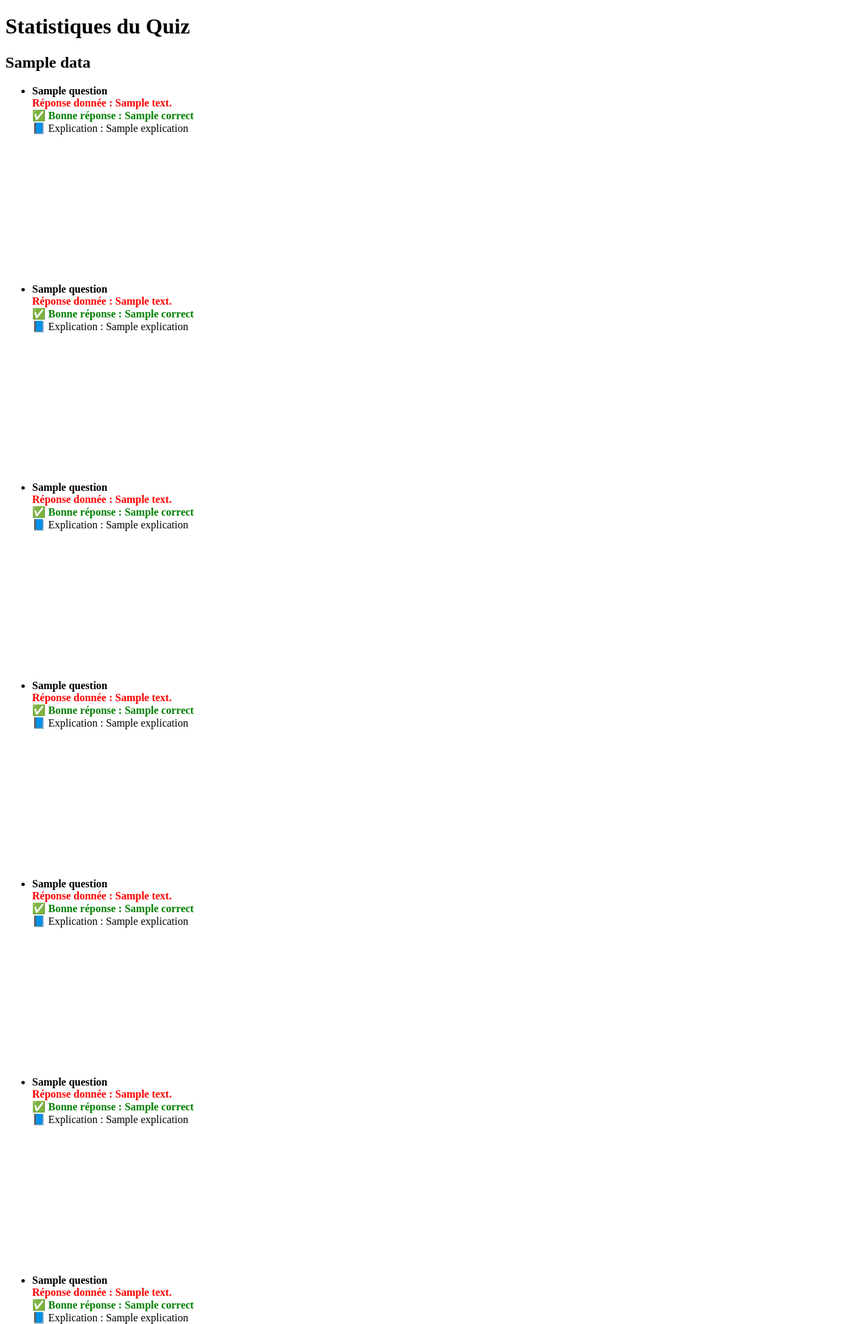
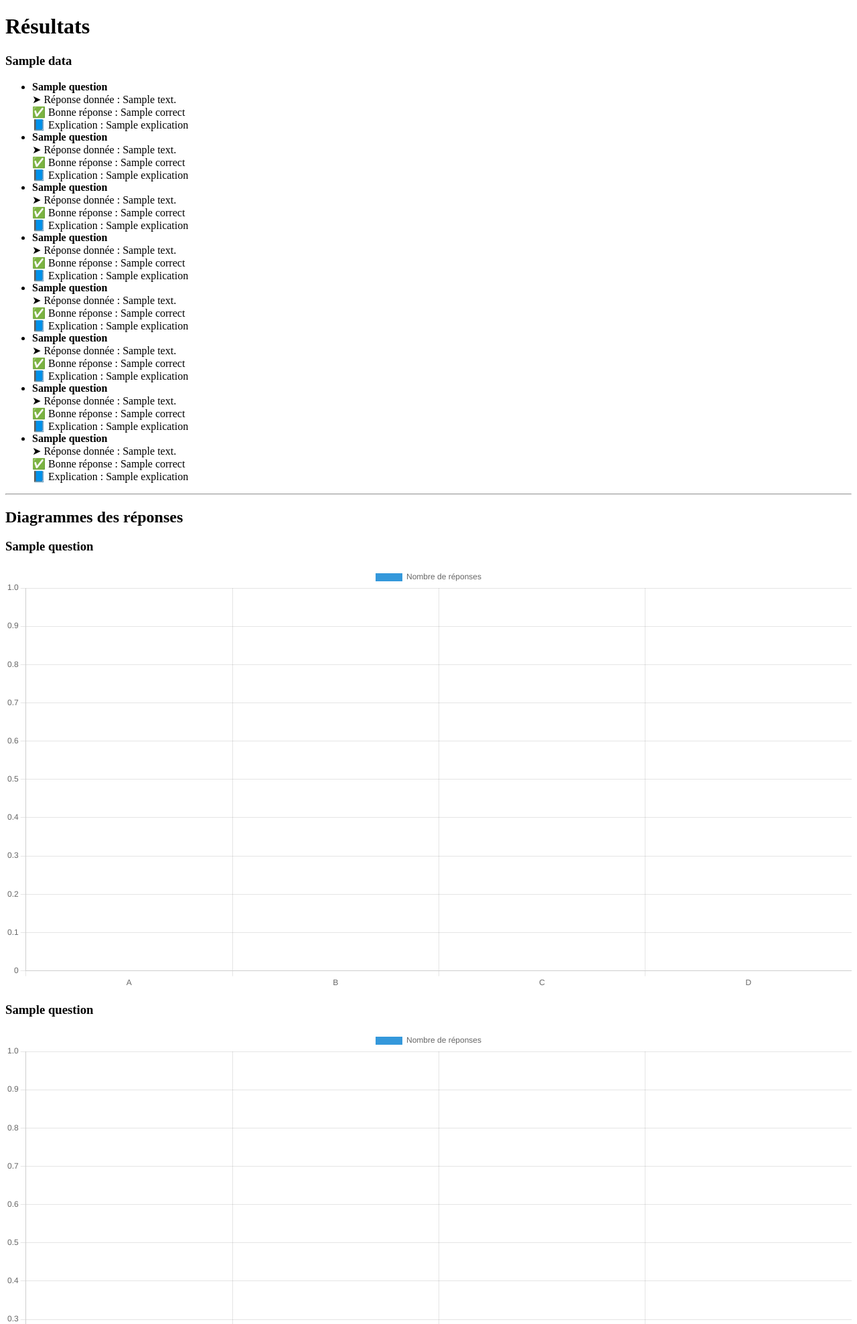
Before and after one commit to Thacherifth/Azitropy1, a Flask app: template templates/stats.html in a window 1280 px wide. Shown: the top 1977 px of the page at 67% size. Run offline with Flask 3, Linux system fonts and the light colour scheme; the template is opened without the code that fills it: most values are stand-ins (such as "Sample title", 1, 10 or a date in 2020); a map, chart or similar area stays blank.

```diff
--- a/templates/stats.html
+++ b/templates/stats.html
@@ -2,67 +2,48 @@
 <html lang="fr">
 <head>
     <meta charset="UTF-8">
-    <title>Statistiques</title>
+    <title>Résultats du Quiz</title>
     <script src="https://cdn.jsdelivr.net/npm/chart.js"></script>
-    <style>
-        .correct {
-            color: green;
-            font-weight: bold;
-        }
-        .incorrect {
-            color: red;
-            font-weight: bold;
-        }
-        .question-container {
-            margin-bottom: 30px;
-        }
-    </style>
 </head>
 <body>
-    <h1>Statistiques du Quiz</h1>
+    <h1>Résultats</h1>
 
     {% for nom, data in data.items() %}
-        <div class="question-container">
-            <h2>{{ nom }}</h2>
+        <h3>{{ nom }}</h3>
         <ul>
             {% for i in range(8) %}
                 <li>
                     <strong>{{ questions[i] }}</strong><br>
-                        <!-- Affichage de la réponse donnée avec la couleur -->
-                        <span class="{% if data.answers[i] == correct[i] %}correct{% else %}incorrect{% endif %}">
-                            Réponse donnée : {{ data.answers[i] }}
-                        </span><br>
-                        <!-- Affichage de la bonne réponse avec explication -->
-                        <span class="correct">
+                    ➤ Réponse donnée : {{ data.answers[i] }}<br>
                     ✅ Bonne réponse : {{ correct[i] }}<br>
-                        </span>
-                        <span>
                     📘 Explication : {{ explications[i] }}
-                        </span><br>
-                        <canvas id="chart{{ i }}{{ loop.index }}" width="400" height="200"></canvas><br><br>
                 </li>
             {% endfor %}
         </ul>
-        </div>
+        <hr>
+    {% endfor %}
 
+    <h2>Diagrammes des réponses</h2>
+    {% for i in range(8) %}
+        <h3>{{ questions[i] }}</h3>
+        <canvas id="chart{{ i }}" width="400" height="200"></canvas>
         <script>
-            // Affichage des diagrammes pour chaque question
-            const ctx{{ loop.index }} = document.getElementById('chart{{ i }}{{ loop.index }}').getContext('2d');
-            const counts{{ loop.index }} = { A: 0, B: 0, C: 0, D: 0 };
+            const ctx{{ i }} = document.getElementById('chart{{ i }}').getContext('2d');
+            const counts{{ i }} = { A: 0, B: 0, C: 0, D: 0 };
             {% for nom, data in data.items() %}
-                counts{{ loop.index }}[`{{ data.answers[i] }}`]++;  // Compte les réponses pour chaque question
+                counts{{ i }}[`{{ data.answers[i] }}`]++;
             {% endfor %}
-            new Chart(ctx{{ loop.index }}, {
+            new Chart(ctx{{ i }}, {
                 type: 'bar',
                 data: {
                     labels: ['A', 'B', 'C', 'D'],
                     datasets: [{
                         label: 'Nombre de réponses',
                         data: [
-                            counts{{ loop.index }}.A,
-                            counts{{ loop.index }}.B,
-                            counts{{ loop.index }}.C,
-                            counts{{ loop.index }}.D
+                            counts{{ i }}.A,
+                            counts{{ i }}.B,
+                            counts{{ i }}.C,
+                            counts{{ i }}.D
                         ],
                         backgroundColor: [
                             '#3498db', '#e67e22', '#2ecc71', '#e74c3c'
@@ -76,7 +57,6 @@
                 }
             });
         </script>
-
     {% endfor %}
 </body>
 </html>
```
Lines whose indentation alone changed are shown as unchanged.
